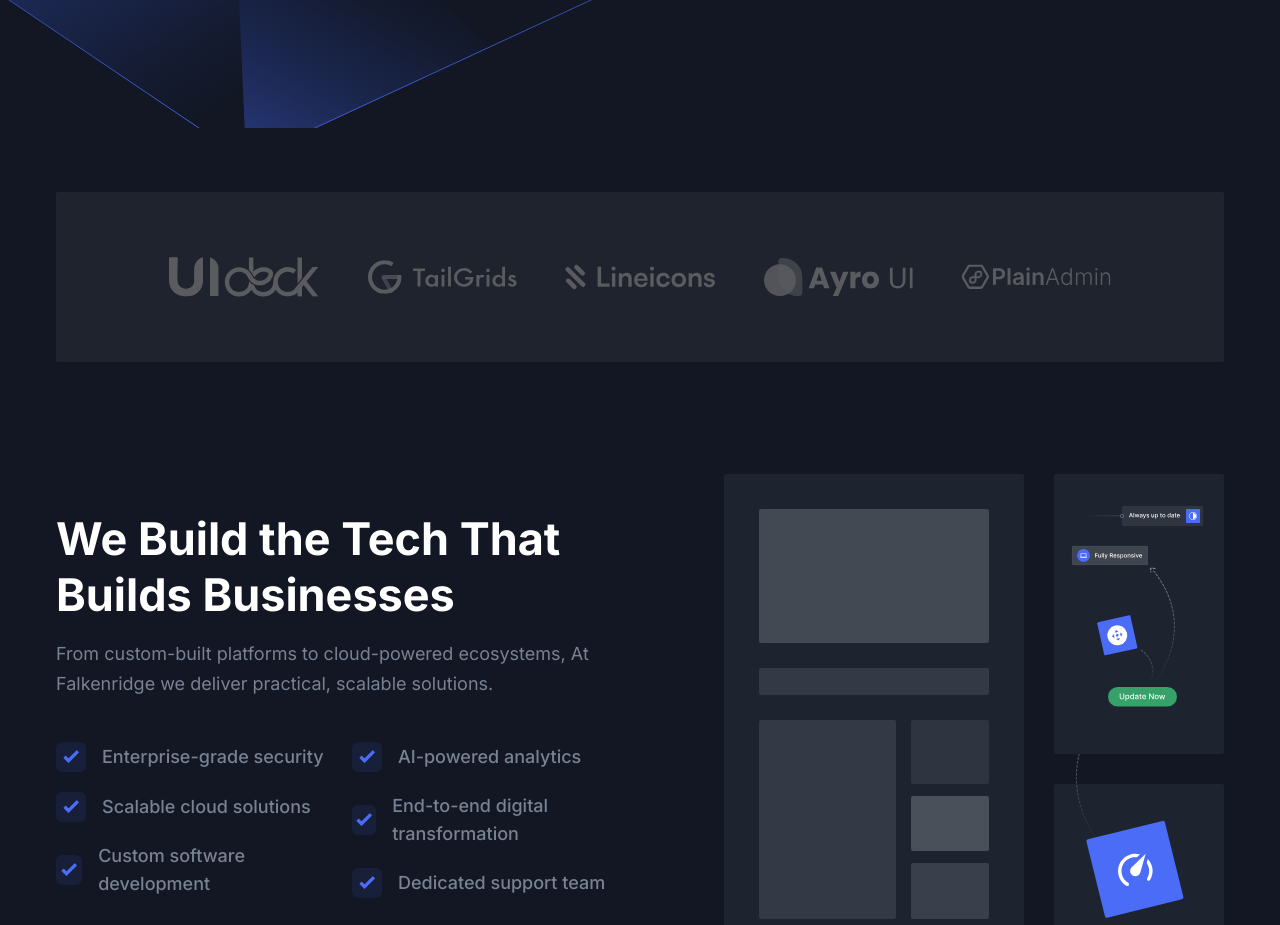
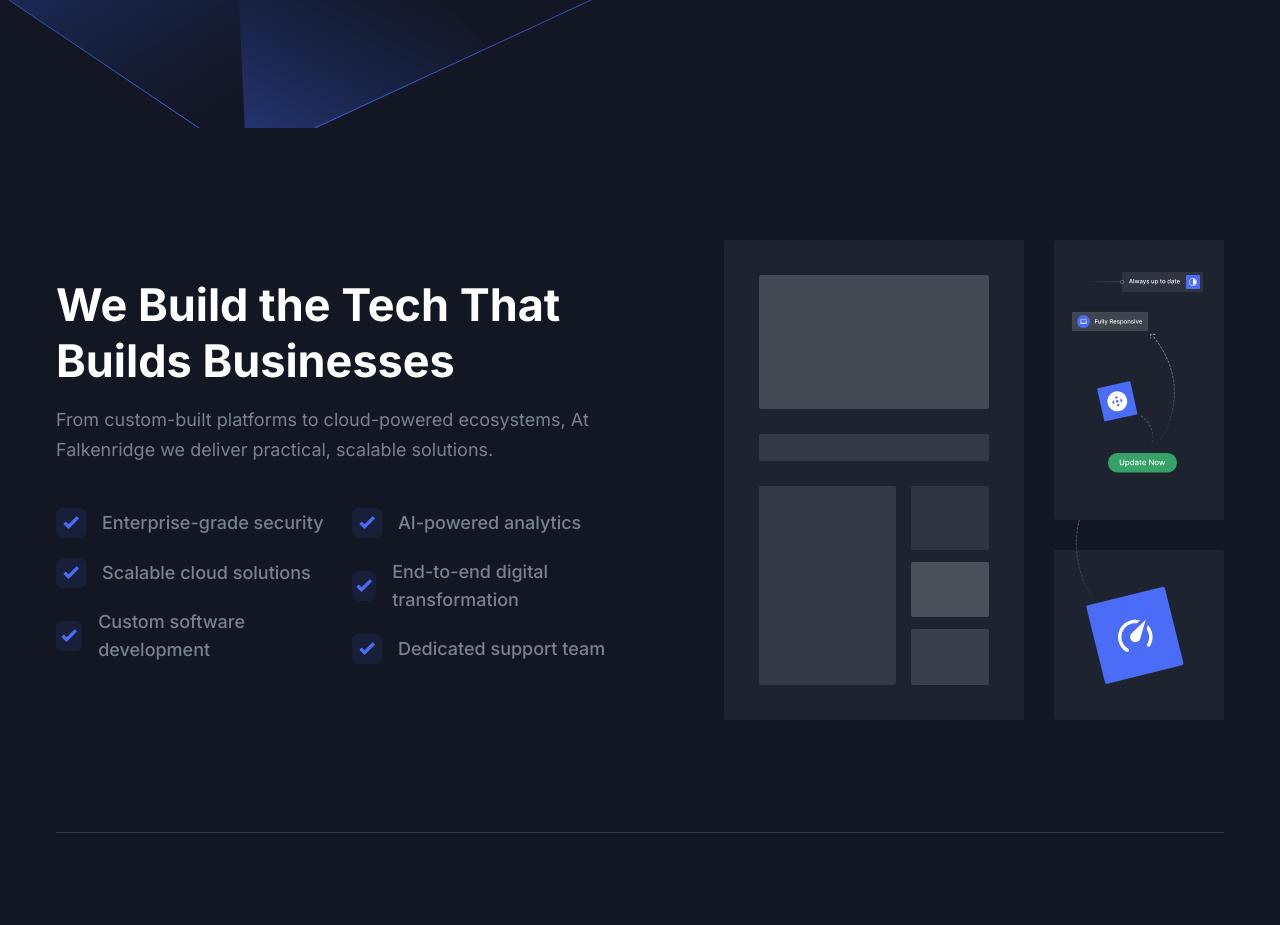
Before and after one commit to nikhilljpskj/FalkenRidge-Updated, a Next.js app: page / in a window 1280 px wide. Shown: the part 2060-2985 px from the top of the page. Built offline with nearby package versions, Linux system fonts and the light colour scheme.

Commit message:
Removed logos

```diff
--- a/app/page.tsx
+++ b/app/page.tsx
@@ -24,7 +24,7 @@ export default function Home() {
       <Hero />
       <Features />
       <Video />
-      <Brands />
+      {/* <Brands /> */}
       <AboutSectionOne />
       <AboutSectionTwo />
       <Testimonials />
```
